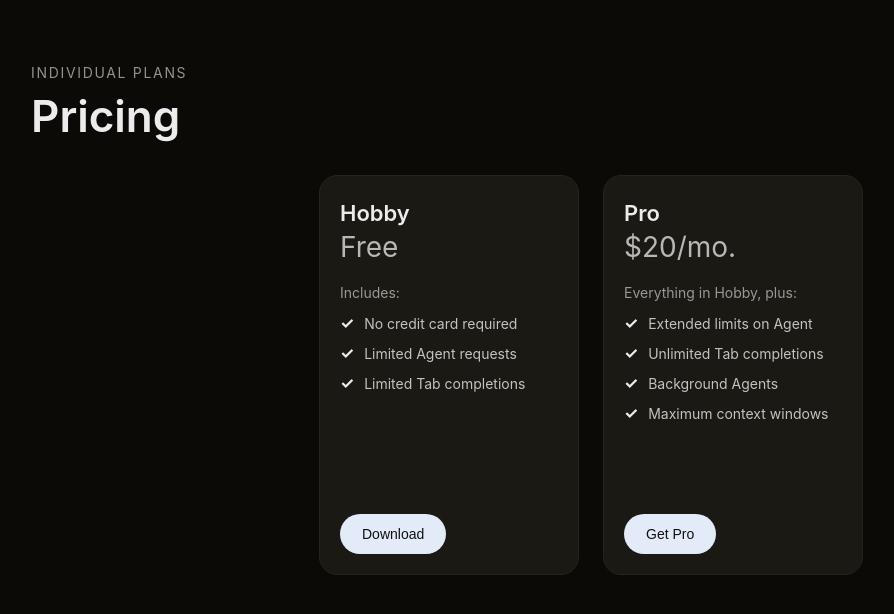
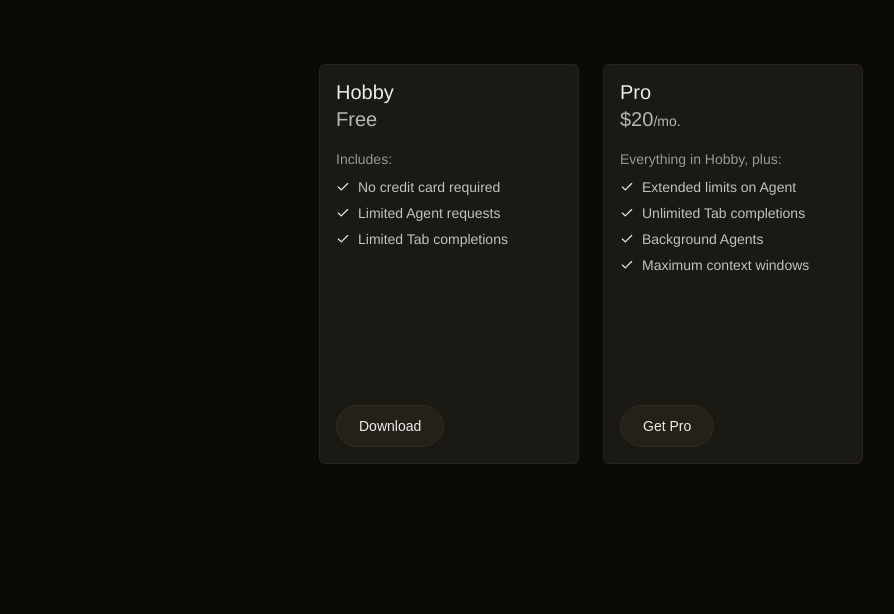
Before and after one commit to pavlorazinkin-dev/First-Coding-Project, a plain HTML site: page index.html in a window 1280 px wide. Shown: the whole page, without its empty margins (49-943 px from the left). Drawn offline with nearby package versions, Linux system fonts and the light colour scheme.

Commit message:
Styled UI Cards
New updates to the ui. Dark mode

```diff
--- a/index.html
+++ b/index.html
@@ -8,11 +8,6 @@
 </head>
 <body>
     <main class="page">
-        <header class="page-header">
-            <p class="page-kicker">Individual Plans</p>
-            <h1 class="page-title">Pricing</h1>
-        </header>
-
         <div class="cards-container">
             <div class="card">
                 <h2 class="card-title">Hobby</h2>
@@ -21,15 +16,15 @@
                     <p class="includes-text">Includes:</p>
                     <ul class="features-list">
                         <li>
-                            <span class="checkmark">✓</span>
+                            <span class="checkmark" data-feather="check"></span>
                             No credit card required
                         </li>
                         <li>
-                            <span class="checkmark">✓</span>
+                            <span class="checkmark" data-feather="check"></span>
                             Limited Agent requests
                         </li>
                         <li>
-                            <span class="checkmark">✓</span>
+                            <span class="checkmark" data-feather="check"></span>
                             Limited Tab completions
                         </li>
                     </ul>
@@ -38,24 +33,27 @@
             </div>
             <div class="card">
                 <h2 class="card-title">Pro</h2>
-                <p class="card-price">$20/mo.</p>
+                <p class="card-price">
+                    <span class="card-price-amount">$20</span>
+                    <span class="card-price-period">/mo.</span>
+                </p>
                 <div class="card-content">
                     <p class="includes-text">Everything in Hobby, plus:</p>
                     <ul class="features-list">
                         <li>
-                            <span class="checkmark">✓</span>
+                            <span class="checkmark" data-feather="check"></span>
                             Extended limits on Agent
                         </li>
                         <li>
-                            <span class="checkmark">✓</span>
+                            <span class="checkmark" data-feather="check"></span>
                             Unlimited Tab completions
                         </li>
                         <li>
-                            <span class="checkmark">✓</span>
+                            <span class="checkmark" data-feather="check"></span>
                             Background Agents
                         </li>
                         <li>
-                            <span class="checkmark">✓</span>
+                            <span class="checkmark" data-feather="check"></span>
                             Maximum context windows
                         </li>
                     </ul>
@@ -64,5 +62,9 @@
             </div>
         </div>
     </main>
+    <script src="https://unpkg.com/feather-icons"></script>
+    <script>
+        feather.replace();
+    </script>
 </body>
 </html>
--- a/styles.css
+++ b/styles.css
@@ -5,7 +5,7 @@
 }
 
 body {
-    font-family: -apple-system, BlinkMacSystemFont, 'Segoe UI', Roboto, Oxygen, Ubuntu, Cantarell, sans-serif;
+    font-family: "Helvetica Neue", Inter, -apple-system, BlinkMacSystemFont, "Segoe UI", sans-serif;
     background-color: #0b0a07;
     color: #edecec;
     display: flex;
@@ -23,25 +23,6 @@ body {
     gap: 32px;
 }
 
-.page-header {
-    display: flex;
-    flex-direction: column;
-    gap: 8px;
-}
-
-.page-kicker {
-    font-size: 14px;
-    letter-spacing: 0.12em;
-    text-transform: uppercase;
-    color: rgba(237, 236, 236, 0.6);
-}
-
-.page-title {
-    font-size: 44px;
-    font-weight: 600;
-    color: #edecec;
-}
-
 .cards-container {
     display: flex;
     flex-direction: row;
@@ -53,8 +34,8 @@ body {
 
 .card {
     background-color: #1b1913;
-    border-radius: 18px;
-    padding: 24px 20px 20px;
+    border-radius: 6px;
+    padding: 16px;
     width: 260px;
     min-height: 400px;
     flex-shrink: 0;
@@ -64,16 +45,30 @@ body {
 }
 
 .card-title {
-    font-size: 22px;
-    font-weight: 600;
+    font-size: 20px;
+    font-weight: 400;
     color: #edecec;
     margin-bottom: 4px;
 }
 
 .card-price {
-    font-size: 28px;
+    font-size: 20px;
+    font-weight: 400;
     color: rgba(237, 236, 236, 0.75);
     margin-bottom: 20px;
+    display: inline-flex;
+    align-items: baseline;
+}
+
+.card-price-amount {
+    font-size: 20px;
+    font-weight: 400;
+    color: rgba(237, 236, 236, 0.75);
+}
+
+.card-price-period {
+    font-size: 14px;
+    color: rgba(237, 236, 236, 0.75);
 }
 
 .card-content {
@@ -101,30 +96,33 @@ body {
 }
 
 .checkmark {
+    display: inline-flex;
+    align-items: center;
+    justify-content: center;
+    width: 14px;
+    height: 14px;
+    margin-right: 8px;
     color: #edecec;
-    font-size: 16px;
-    margin-right: 10px;
-    font-weight: bold;
 }
 
 .download-button {
     width: fit-content;
-    background-color: #e3ebf8;
-    border: none;
+    background-color: #252119;
+    border: 1px solid #2f2a20;
     border-radius: 999px;
     padding: 12px 22px;
     font-size: 14px;
     font-weight: 500;
-    color: #11110f;
+    color: #edecec;
     cursor: pointer;
     transition: background-color 0.2s ease;
     margin-top: 8px;
 }
 
 .download-button:hover {
-    background-color: #d6e0f5;
+    background-color: #2b261d;
 }
 
 .download-button:active {
-    background-color: #cbd6f1;
+    background-color: #231f18;
 }
```
